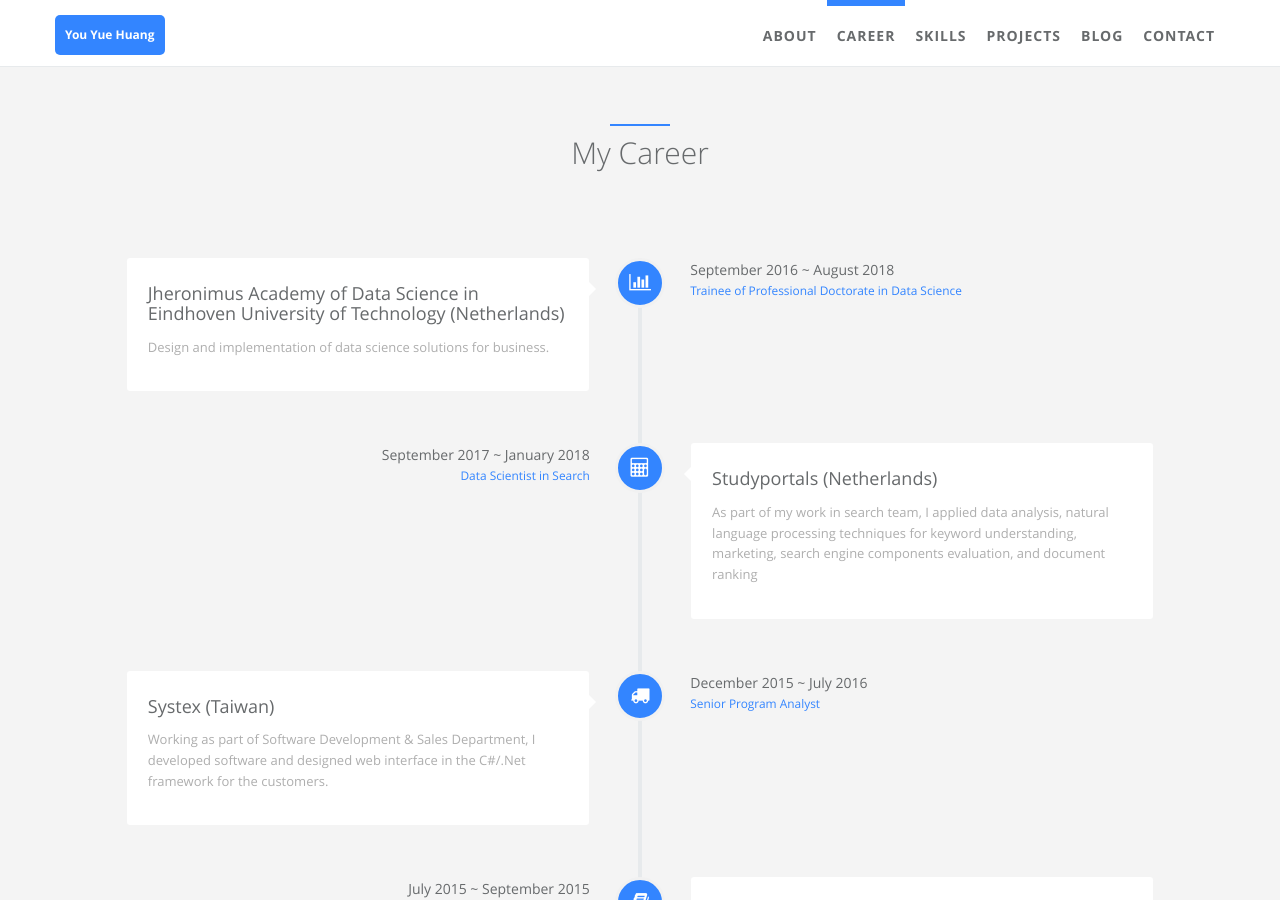
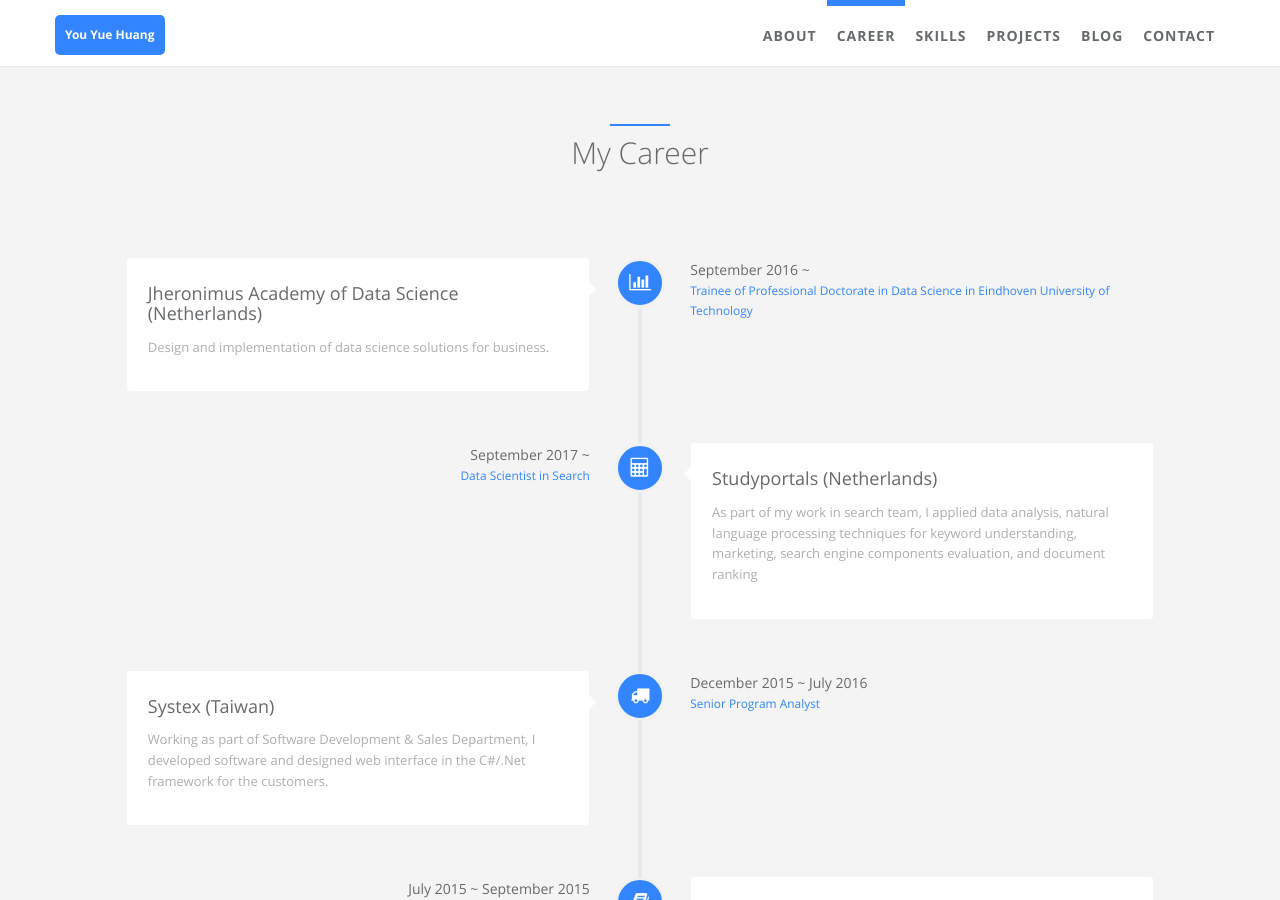
Before and after one commit to YouYueHuang/YouYueHuang.github.io, a Jekyll site: the page built from index.html, in a window 1280 px wide and 900 px high, scrolled down 846 px. Built offline with Jekyll 4.4.1, drawn with Linux system fonts in a browser that asks for light colours.

Commit message:
Update careers.yml

```diff
--- a/_data/index/careers.yml
+++ b/_data/index/careers.yml
@@ -1,16 +1,16 @@
 # careers section data
 # if you don't have language feature(language.yml is empty), ignore "i18n" items
 - name:
-    detail: Jheronimus Academy of Data Science in Eindhoven University of Technology (Netherlands)
+    detail: Jheronimus Academy of Data Science (Netherlands)
     i18n: company_a
   desc:
     detail: Design and implementation of data science solutions for business.
     i18n: company_a_desc
   date:
-    detail: September 2016 ~ August 2018
+    detail: September 2016 ~
     i18n: company_a_date
   job:
-    detail: Trainee of Professional Doctorate in Data Science
+    detail: Trainee of Professional Doctorate in Data Science in Eindhoven University of Technology
     i18n: company_a_job
   icon: fa-bar-chart
 
@@ -21,7 +21,7 @@
     detail: As part of my work in search team, I applied data analysis, natural language processing techniques for keyword understanding, marketing, search engine components evaluation, and document ranking
     i18n: company_b_desc
   date:
-    detail: September 2017 ~ January 2018
+    detail: September 2017 ~
     i18n: company_b_date
   job:
     detail: Data Scientist in Search
```
